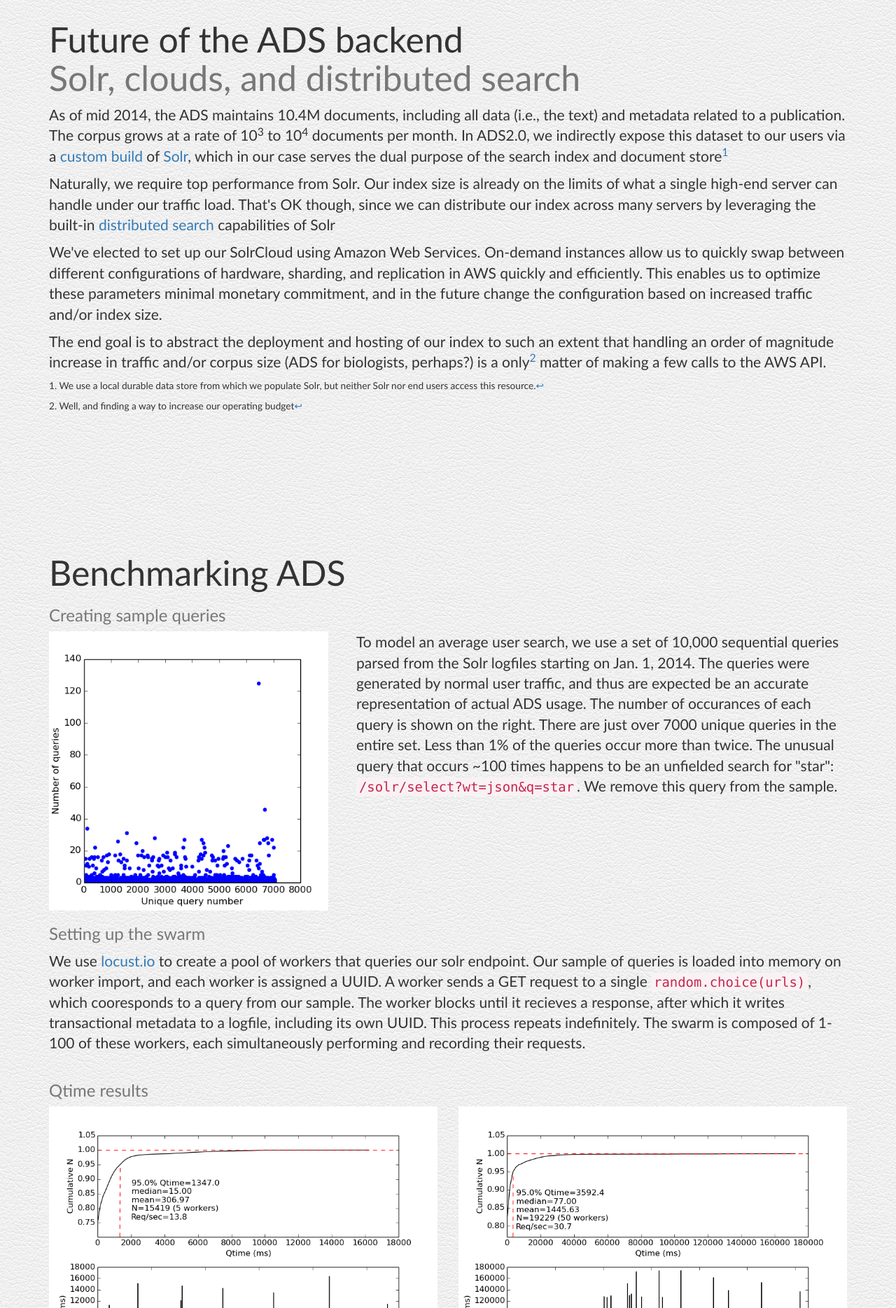
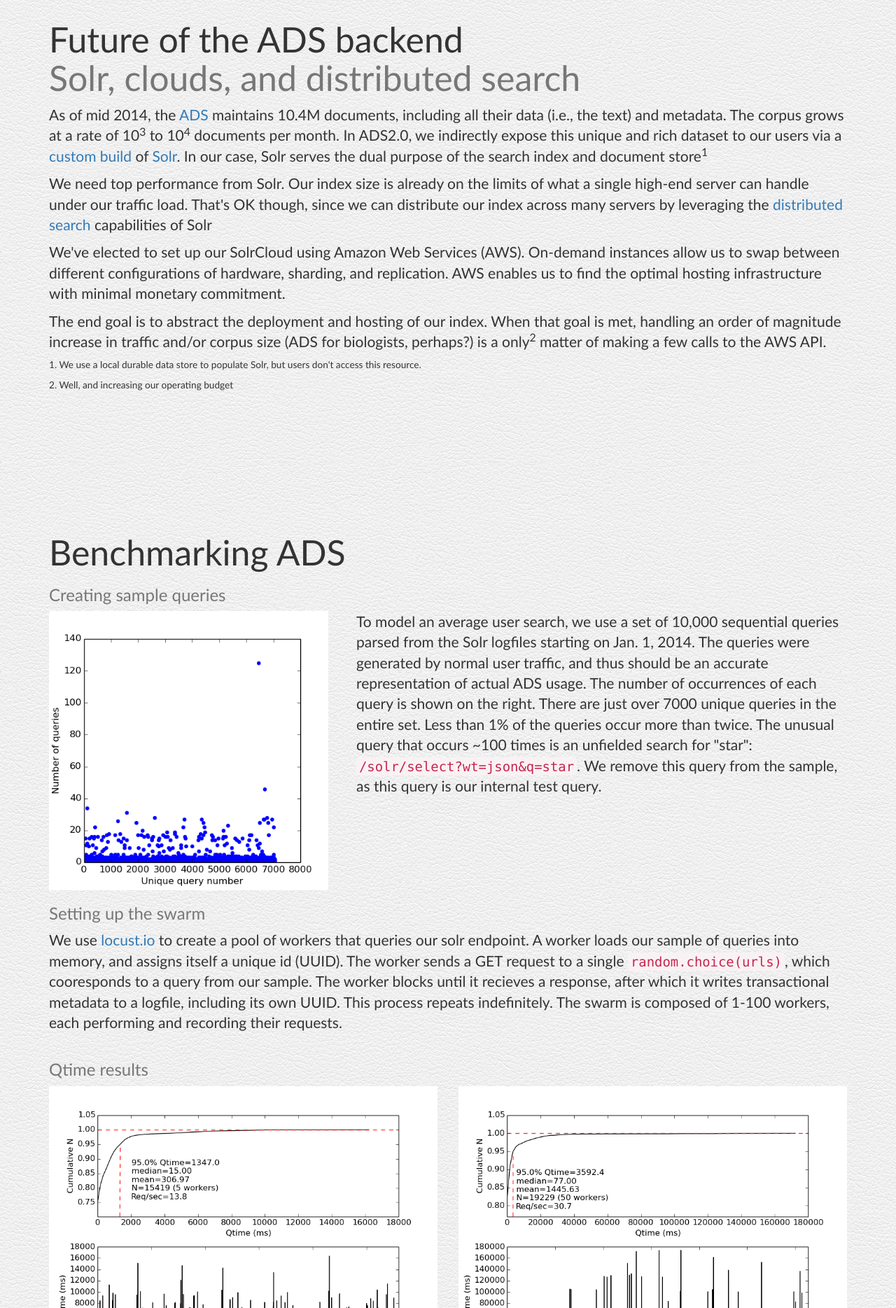
Before and after one commit to vsudilov/vss-flask, a Flask app: page /projects/solr-benchmarking in a window 1280 px wide. Shown: the part 51-1920 px from the top of the page at 70% size. Run offline with Flask 2, Linux system fonts and the light colour scheme; some libraries are stand-ins or nearby versions.

Commit message:
Update to solr-benchmarking

```diff
--- a/templates/solr_benchmarking.html
+++ b/templates/solr_benchmarking.html
@@ -38,27 +38,27 @@
 
         <div class="lead">
           <p>
-            As of mid 2014, the ADS maintains 10.4M documents, including all data (i.e., the text) and metadata related to a publication. The corpus grows at a rate of 10<sup>3</sup> to 10<sup>4</sup> documents per month. In ADS2.0, we indirectly expose this dataset to our users via a <a href='https://github.com/romanchyla/montysolr'>custom build</a> of <a href='http://lucene.apache.org/solr/'>Solr</a>, which in our case serves the dual purpose of the search index and document store<sup><a href="#fn1" id="ref1">1</a></sup>
+            As of mid 2014, the <a href="labs.adsabs.harvard.edu">ADS</a> maintains 10.4M documents, including all their data (i.e., the text) and metadata. The corpus grows at a rate of 10<sup>3</sup> to 10<sup>4</sup> documents per month. In ADS2.0, we indirectly expose this unique and rich dataset to our users via a <a href='https://github.com/romanchyla/montysolr'>custom build</a> of <a href='http://lucene.apache.org/solr/'>Solr</a>. In our case, Solr serves the dual purpose of the search index and document store<sup>1</sup>
           </p>
 
           <p>
-            Naturally, we require top performance from Solr. Our index size is already on the limits of what a single high-end server can handle under our traffic load. That's OK though, since we can distribute our index across many servers by leveraging the built-in <a href="https://cwiki.apache.org/confluence/display/solr/SolrCloud">distributed search</a> capabilities of Solr
+            We need top performance from Solr. Our index size is already on the limits of what a single high-end server can handle under our traffic load. That's OK though, since we can distribute our index across many servers by leveraging the <a href="https://cwiki.apache.org/confluence/display/solr/SolrCloud">distributed search</a> capabilities of Solr
           </p>
 
           <p>
-            We've elected to set up our SolrCloud using Amazon Web Services. On-demand instances allow us to quickly swap between different configurations of hardware, sharding, and replication in AWS quickly and efficiently. This enables us to optimize these parameters minimal monetary commitment, and in the future change the configuration based on increased traffic and/or index size.
+            We've elected to set up our SolrCloud using Amazon Web Services (AWS). On-demand instances allow us to  swap between different configurations of hardware, sharding, and replication. AWS enables us to find the optimal hosting infrastructure with minimal monetary commitment.
           </p>
 
           <p>
-            The end goal is to abstract the deployment and hosting of our index to such an extent that handling an order of magnitude increase in traffic and/or corpus size (ADS for biologists, perhaps?) is a only<sup><a href="#fn2" id="ref1">2</a></sup> matter of making a few calls to the AWS API.
+            The end goal is to abstract the deployment and hosting of our index. When that goal is met, handling an order of magnitude increase in traffic and/or corpus size (ADS for biologists, perhaps?) is a only<sup>2</sup> matter of making a few calls to the AWS API.
           </p>
 
           <div class="footnotes">
             <p id="fn1">
-                1. We use a local durable data store from which we populate Solr, but neither Solr nor end users access this resource.<a href="#ref1" title="Jump back to footnote 1 in the text.">↩</a>
+                1. We use a local durable data store to populate Solr, but users don't access this resource.
             </p>
             <p id="fn2">
-                2. Well, and finding a way to increase our operating budget<a href="#ref1" title="Jump back to footnote 1 in the text.">↩</a>
+                2. Well, and increasing our operating budget
             </p>
           </div>
 
@@ -75,9 +75,9 @@
           <h3 class="text-muted">Creating sample queries</h3>
           <p>
             <img class="summary-image img-square img-responsive pull-left" alt="" src="/static/images/solr_benchmarking/elasticsearch_queries.png" style="height:35%; width:35%;">
-            To model an average user search, we use a set of 10,000 sequential queries parsed from the Solr logfiles starting on Jan. 1, 2014. The queries were generated by normal user traffic, and thus are expected be an accurate representation of actual ADS usage.
+            To model an average user search, we use a set of 10,000 sequential queries parsed from the Solr logfiles starting on Jan. 1, 2014. The queries were generated by normal user traffic, and thus should be an accurate representation of actual ADS usage.
 
-            The number of occurances of each query is shown on the right. There are just over 7000 unique queries in the entire set. Less than 1% of the queries occur more than twice. The unusual query that occurs ~100 times happens to be an unfielded search for "star": <code>/solr/select?wt=json&q=star</code>. We remove this query from the sample.
+            The number of occurrences of each query is shown on the right. There are just over 7000 unique queries in the entire set. Less than 1% of the queries occur more than twice. The unusual query that occurs ~100 times is an unfielded search for "star": <code>/solr/select?wt=json&q=star</code>. We remove this query from the sample, as this query is our internal test query.
           </p>
         </div>
       </div>
@@ -87,7 +87,7 @@
         <div class="lead">
           <h3 class="text-muted">Setting up the swarm</h3>
           <p>
-            We use <a href="locust.io">locust.io</a> to create a pool of workers that queries our solr endpoint. Our sample of queries is loaded into memory on worker import, and each worker is assigned a UUID. A worker sends a GET request to a single <code>random.choice(urls)</code>, which cooresponds to a query from our sample. The worker blocks until it recieves a response, after which it writes transactional metadata to a logfile, including its own UUID. This process repeats indefinitely. The swarm is composed of 1-100 of these workers, each simultaneously performing and recording their requests.
+            We use <a href="locust.io">locust.io</a> to create a pool of workers that queries our solr endpoint. A worker loads our sample of queries into memory, and assigns itself a unique id (UUID). The worker sends a GET request to a single <code>random.choice(urls)</code>, which cooresponds to a query from our sample. The worker blocks until it recieves a response, after which it writes transactional metadata to a logfile, including its own UUID. This process repeats indefinitely. The swarm is composed of 1-100 workers, each performing and recording their requests.
           </p>
         </div>
       </div>
@@ -104,10 +104,10 @@
             </div>
           </div>
           <p>
-            Above are results from swarms with N=5 and N=50 workers against a single server with 145GBs RAM and 24 logical cores (Xeon X5680, 2010 CPU). The top panel in each figure is the cumulative distribution of Qtimes, and the bottom panel is the raw data. The 95% Qtime is the maximum time at which 95% of queries returned -- 95% of all queries took 1347ms or less when 5 workers were loading the server, and 3592ms with 50 workers. So, even though the raw data shows some really pronounced spikes, the cumulative distribution tells us that these long queries only occur a very small fraction of the time.
+            Above are results with N=5 and N=50 workers swarming against a single server with 145GBs RAM and 24 logical cores (Xeon X5680, 2010 CPU). The top panel in each figure is the cumulative distribution of Qtimes, and the bottom panel is the raw data. The 95% Qtime is the longest time at which 95% of queries returned -- 95% of all queries took 1347ms or less when 5 workers were loading the server, and 3592ms with 50 workers. So, even though the raw data shows pronounced spikes, the cumulative distribution tells us that these long queries only occur a very small fraction of the time.
           </p>
           <p>
-            Even though these long query spikes are infrequent, it could still be useful to understand what causes them. Our initial thought was that these long delays arise from garbage collection pauses: The JVM may be using all of its allocated memory before removing old objects to free up memory. An analogy is cleaning the house only once it becomes really messy as opposed to cleaning a little bit every day. If the house is really big (large heap size) and full of clutter (large fraction of the heap allocated), it will take a long time to clean (long GC time).
+            Even though these long query spikes are infrequent, it could still be useful to understand what causes them. Our initial thought was that these long delays arise from garbage collection pauses: The JVM may be using all its allocated memory before removing old objects to free up memory. An analogy is cleaning the house only once it becomes completely messy as opposed to cleaning a little bit every day. If the house is big (large heap size) and full of clutter (large fraction of the heap allocated), it will take a long time to clean (long GC time).
           </p>
           <div class="row">
             <div class="col-sm-12">
@@ -115,7 +115,7 @@
             </div>
           </div>
           <p>
-            If these queries are blocked due to GC pauses, and if on average there are the same number an complexity of queries coming in, we should expect some periodicity in those big spikes. But, the power spectrum from the Fourier transform of the data don't show any dominant frequencies. We conclude that we aren't seeing long GC pauses, but rather just some queries from the sample are extremely expensive to perform. We have the data to coorelate query with average Qtime, and so this idea should be tested when we look into it.
+            If these spikes in Qtime are due to GC pauses, one would expect periodicity in those big spikes. However, we don't see this: the power spectrum from the Fourier transform of the data don't show any dominant frequencies. We conclude that we aren't seeing long GC pauses, but rather just some particularly expensive queries. We have the data to coorelate query with Qtime, so this hypothesis can and eventually should be tested.
           </p>
         </div>
       </div>
@@ -125,7 +125,14 @@
         <div class="lead">
           <h3 class="text-muted">What about distributed search?</h3>
           <p>
-            We compare the performance of our server above with a sharded environment hosted on AWS. The AWS components consist of 4 identical VMs (m3.2xlarge: 30GB ram, 26 ECU, and SSD backed EBS) that create a SolrCloud with 2 shards and a replication factor 2. The zookeeper ensemble consists of 3 VMs (m1.large: 7.5GB ram, 4 ECUs, magnetic instance store backed). The JVM of each solr instance is set to 60% of the physical ram, which is 18 GB for the m3.2xlarge instances.
+            <!-- <table class="table table-hover table-condensed">
+              <tr>
+                <td>Environment</td>
+                <td>RAM</td>
+                <td>CPUs</td>
+              </tr>
+            </table>
+ -->
           </p>
 
           <div class="row">
@@ -140,13 +147,14 @@
             </div>
           </div>
           <p>
-            In each figure, the blue points and red points coorespond to the in-house single shard and AWS hosted SolrCloud setups, respectively. In all cases, the sharded environment outperforms the in-house setup, at least for the hardware described above. Qtimes are consistently and significantly lower even for low load. In the middle figure, we can see that the in-house setup starts to have trouble serving more than ~20 workers, while the SolrCloud setup starts to flatten out at around 60. The scatter from the SolrCloud setup is thought to be due to a combination of using a cold EBS volumes, and the ELB in front of the setup still scaling up.
+            In all cases, the sharded environment outperforms the in-house setup. Qtimes are consistently and significantly lower, even for low load. In the middle figure, we can see that the in-house setup has trouble serving more than ~20 workers, while the SolrCloud setups starts to run into these limits at a higher traffic load.
           </p>
 
           <p>
-            Though all of this data is already goes a long way in quantifying performance of the ADS backend, there are still many routes that would be interesting to explore:
+            Though all of this data is already goes a long way in quantifying performance of a SolrCloud-based ADS backend, there are still many routes that would be interesting to explore:
               <ul>
                 <li> Compare different sharding and replication factors
+                <li> Check at what points the bottleneck are CPU, or I/O.
                 <li> Compare different VMs hosting Solr and Zookeeper
                 <li> Use a <a href="https://github.com/romanchyla/solrjmeter/tree/master/queries/adsabs">set of queries</a> that target certain Solr operations
                 <li> Measure performance under indexing and/or recovery operations
@@ -172,16 +180,75 @@
     </div> -->
 
 
+    <hr class="summary-divider" />
+    <div class="summary">
+      <!--   <img class="summary-image img-suqare img-responsive pull-right" alt="Bootstrap template" src="http://placehold.it/500x500"> -->
+        <a name="problems"></a><h2 class="summary-heading">
+            Problems with distributed search</br><span class="text-muted">Relational data</span>
+        </h2>
+        <p>
+          ADS2.0 supports "second-order operators" which return relational data for a set of documents. A user can give ADS2.0 the query <code>citations(chandra)</code>. In this example, Solr first finds a set of documents (~50K documents) that match the non-fielded <code>chandra</code> search. Before relevancy ranking and pagination, Solr then applies the <code>citations()</code> operator on the set, which compiles a new list of results that are populated by each document's multi-valued <code>citations</code> field (270k documents). It is this final list that gets ranked and paginated, and finally sent to the user.
+        </p>
 
-<!--     <hr class="summary-divider" />
-    <div class="summary">
-        <img class="summary-image img-suqare img-responsive pull-right" alt="Bootstrap template" src="http://placehold.it/500x500">
-        <h2 class="summary-heading">
-            foo <span class="text-muted">bar</span>
-        </h2>
-        <p class="lead">
-            baz
-        </p> -->
+        <p>
+          In a sharded environment, this process happens in each shard. The relational link between a document in shard A that references a document in shard B will not be followed. Instead, we would require that Solr export all documents at every step to some master process. The master process would then be responsible for re-sending the seeded query to both shards, repeating the process until the final query has been satisfied. This process becomes prohibitively time consuming when the initial query returns more than a few thousand documents.
+        </p>
+
+        <p>
+          There are several solutions to this problem<sup>1</sup>, but none that are ideal. We test if an AWS setup of SolrCloud<sup>2</sup> with nshards=1 if able to meet our current needs.
+        </p>
+
+
+        <div class="footnotes">
+          <p id="fn1">
+              1. Sharding/routing a document based on a its relationships, or using another service optimized for performing relational lookups
+          </p>
+          <p id="fn1">
+              2. We prefer SolrCloud style replication instead of traditional M-S replication since leader election is automated. Contrastingly, M-S replication requires one to expliticly define a leader.
+          </p>
+        </div>
+
+        <div class="summary">
+        <div class="lead">
+          <h3 class="text-muted">Xmx results with nshards=1</h3>
+          <div class="row">
+            <div class="col-sm-6">
+              <img class="img-square img-responsive pull-left" alt="" src="/static/images/solr_benchmarking/r3.4xlarge_req_per_sec_vs_nworkers.png">
+            </div>
+            <div class="col-sm-6">
+              <img class="img-square img-responsive pull-right" alt="" src="/static/images/solr_benchmarking/r3.4xlarge_q95_vs_nworkers.png">
+            </div>
+          </div>
+          <div class="row">
+            <div class="col-sm-6">
+              <img class="img-square img-responsive pull-right" alt="" src="/static/images/solr_benchmarking/r3.4xlarge_q95_vs_req_per_sec.png">
+            </div>
+            <div class="col-sm-6">
+              <img class="img-square img-responsive pull-right" alt="" src="/static/images/solr_benchmarking/r3.4xlarge_median_qt_vs_req_per_sec.png">
+            </div>
+          </div>
+          <p>
+            We test r3.4xlarge (122 GB ram, 52 ECU) with nshards=1 and replication=1 for different Xmx of 75%,60%,45%,35% of the physical ram (92214, 73771, 55328, and 43033 MB). Below are the same figures with r3.xlarge nshards=2 setup.
+          </p>
+
+          <div class="row">
+            <div class="col-sm-6">
+              <img class="img-square img-responsive pull-left" alt="" src="/static/images/solr_benchmarking/r3.4xlarge_req_per_sec_vs_nworkers_all.png">
+            </div>
+            <div class="col-sm-6">
+              <img class="img-square img-responsive pull-right" alt="" src="/static/images/solr_benchmarking/r3.4xlarge_q95_vs_nworkers_all.png">
+            </div>
+          </div>
+          <div class="row">
+            <div class="col-sm-6">
+              <img class="img-square img-responsive pull-right" alt="" src="/static/images/solr_benchmarking/r3.4xlarge_q95_vs_req_per_sec_all.png">
+            </div>
+            <div class="col-sm-6">
+              <img class="img-square img-responsive pull-right" alt="" src="/static/images/solr_benchmarking/r3.4xlarge_median_qt_vs_req_per_sec_all.png">
+            </div>
+          </div>
+      </div>
+
     </div>
     <hr />
 {% endblock %}
```
Also changed, not shown: static/images/solr_benchmarking/q95_vs_nworkers.png, static/images/solr_benchmarking/q95_vs_req_per_sec.png, static/images/solr_benchmarking/r3.4xlarge_median_qt_vs_req_per_sec.png (added), static/images/solr_benchmarking/r3.4xlarge_median_qt_vs_req_per_sec_all.png (added), static/images/solr_benchmarking/r3.4xlarge_q95_vs_nworkers.png (added), static/images/solr_benchmarking/r3.4xlarge_q95_vs_nworkers_all.png (added), static/images/solr_benchmarking/r3.4xlarge_q95_vs_req_per_sec.png (added), static/images/solr_benchmarking/r3.4xlarge_q95_vs_req_per_sec_all.png (added), static/images/solr_benchmarking/r3.4xlarge_req_per_sec_vs_nworkers.png (added), static/images/solr_benchmarking/r3.4xlarge_req_per_sec_vs_nworkers_all.png (added), static/images/solr_benchmarking/req_per_sec_vs_nworkers.png, static/images/solr_benchmarking/results.png (added).
